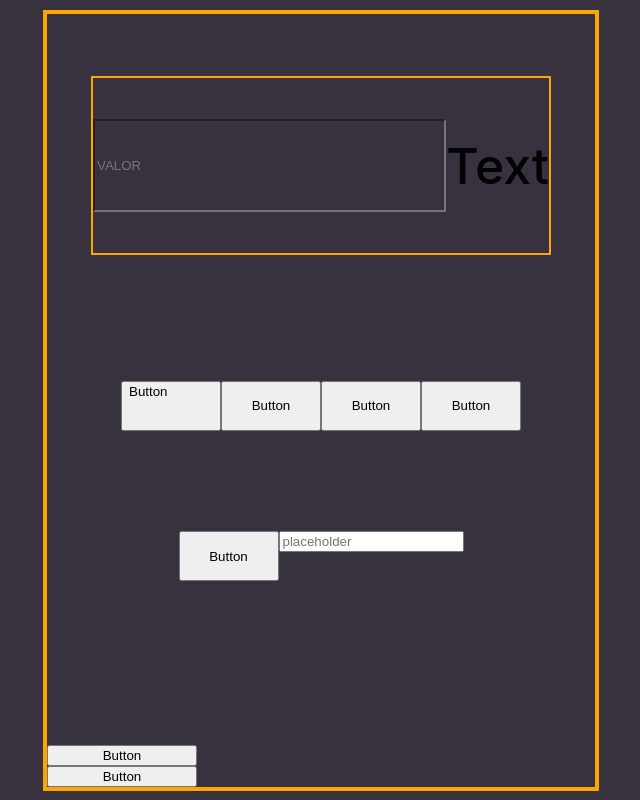
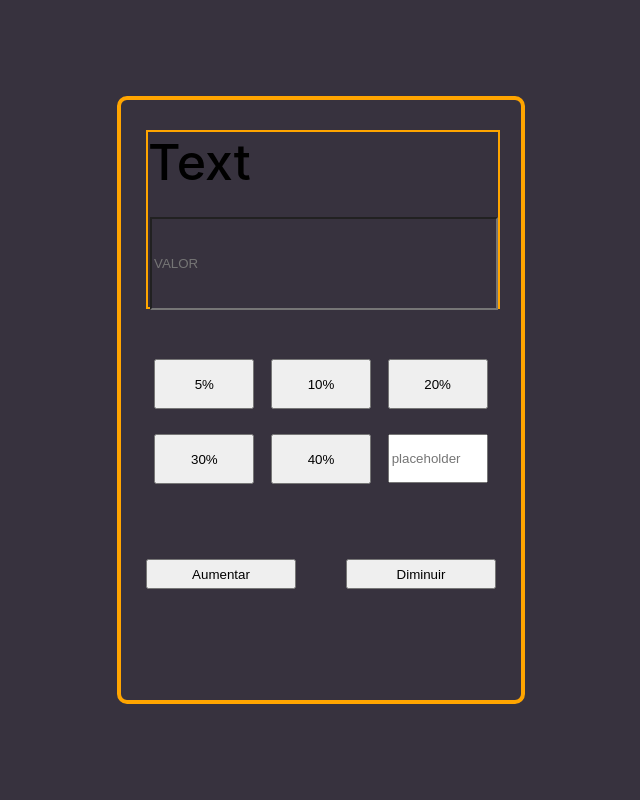
Before and after one commit to willianbatist/percentage_calculator, a React (Create React App) app: page / in a window 1280 px wide. Shown: the whole page, without its empty margins (319-959 px from the left). Built offline with nearby package versions, Linux system fonts and the light colour scheme.

Commit message:
fix: styles

```diff
--- a/src/pages/home.js
+++ b/src/pages/home.js
@@ -7,23 +7,25 @@ const Home = (props) => {
     <div className="home-container">
       <div className="home-containercalculadora">
         <div className="home-container1">
+        <span className="home-text">Text</span>
           <input
             type="text"
             placeholder="VALOR"
-            className="home-textinput input"
+            className="home-textinput"
           />
-          <span className="home-text">Text</span>
         </div>
         <div className="home-container2">
-          <button className="home-button button">Button</button>
-          <button className="home-button1 button">Button</button>
-          <button className="home-button2 button">Button</button>
-          <button className="home-button3 button">Button</button>
-          <button className="home-button4 button">Button</button>
+          <button className="home-button button">5%</button>
+          <button className="home-button1 button">10%</button>
+          <button className="home-button2 button">20%</button>
+          <button className="home-button3 button">30%</button>
+          <button className="home-button4 button">40%</button>
           <input type="text" placeholder="placeholder" className="input" />
         </div>
-        <button className="home-button5 button">Button</button>
-        <button className="home-button6 button">Button</button>
+        <div className="buttons5-6">
+          <button className="home-button5 button">Aumentar</button>
+          <button button className="home-button6 button">Diminuir</button>
+        </div>
       </div>
     </div>
   )
--- a/src/styles/home.css
+++ b/src/styles/home.css
@@ -1,47 +1,36 @@
 .home-container {
     width: 100%;
     display: flex;
-    z-index: 100;
-    overflow: auto;
     min-height: 100vh;
     align-items: center;
-    border-color: var(--dl-color-gray-black);
-    border-width: 1px;
     flex-direction: column;
     justify-content: center;
     background-color: #37323E;
   }
   .home-containercalculadora {
-    width: 548px;
-    height: 773px;
-    display: flex;
-    align-items: flex-start;
+    width: 400px;
+    height: 600px;
+    display: block;
     border-color: orange;
     border-style: solid;
     border-width: 4px;
-    border-radius: var(--dl-radius-radius-radius8);
-    flex-direction: column;
-    justify-content: flex-end;
+    border-radius: 10px;
   }
   .home-container1 {
-    top: 50px;
-    flex: 0 0 auto;
-    left: 0px;
-    right: 0px;
-    width: 456px;
+    margin-top: 30px;
+    margin-left: 25px;
+    width: 350px;
     height: 175px;
-    margin: auto;
-    display: flex;
-    align-items: center;
+    display: block;
     border-color: orange;
     border-style: solid;
     border-width: 2px;
-    justify-content: center;
     background-color: #37323E;
   }
   .home-textinput {
-    left: 0px;
-    width: 450px;
+    margin-left: 2px;
+    width: 340px;
+    margin-top: 25px;
     bottom: 1px;
     height: 87px;
     background-color: #37323E;
@@ -50,30 +39,24 @@
     top: 14px;
     color: var(--dl-color-gray-white);
     right: 11px;
-    width: auto;
     font-size: 50px;
     font-style: normal;
     font-weight: 500;
   }
   .home-container2 {
-    top: 253px;
-    left: 0px;
-    right: 0px;
-    width: 454px;
-    height: 301px;
-    margin: auto;
+    margin-top: 50px;
+    margin-left: 25px;
+    width: 350px;
+    height: 150px;
+    margin-bottom: 150px;
+    border-width: 1px;
     display: flex;
     flex-wrap: wrap;
-    align-items: flex-start;
-    border-color: orange;
-    border-width: 1px;
-    flex-direction: row;
-    justify-content: center;
+    justify-content: space-around;
   }
   .home-button {
     width: 100px;
     height: 50px;
-    display: flex;
   }
   .home-button1 {
     width: 100px;
@@ -91,13 +74,21 @@
     width: 100px;
     height: 50px;
   }
+  .input {
+    width: 92px;
+    height: 43px;
+  }
+  .buttons5-6 {
+    display: flex;
+    justify-content: space-between;
+    margin-top: -100px;
+    margin-left: 25px;
+  }
   .home-button5 {
-    left: 44px;
     width: 150px;
-    bottom: 109px;
+    height: 30px;
   }
   .home-button6 {
-    right: 44px;
     width: 150px;
-    bottom: 109px;
+    margin-right: 25px;
   }
```
